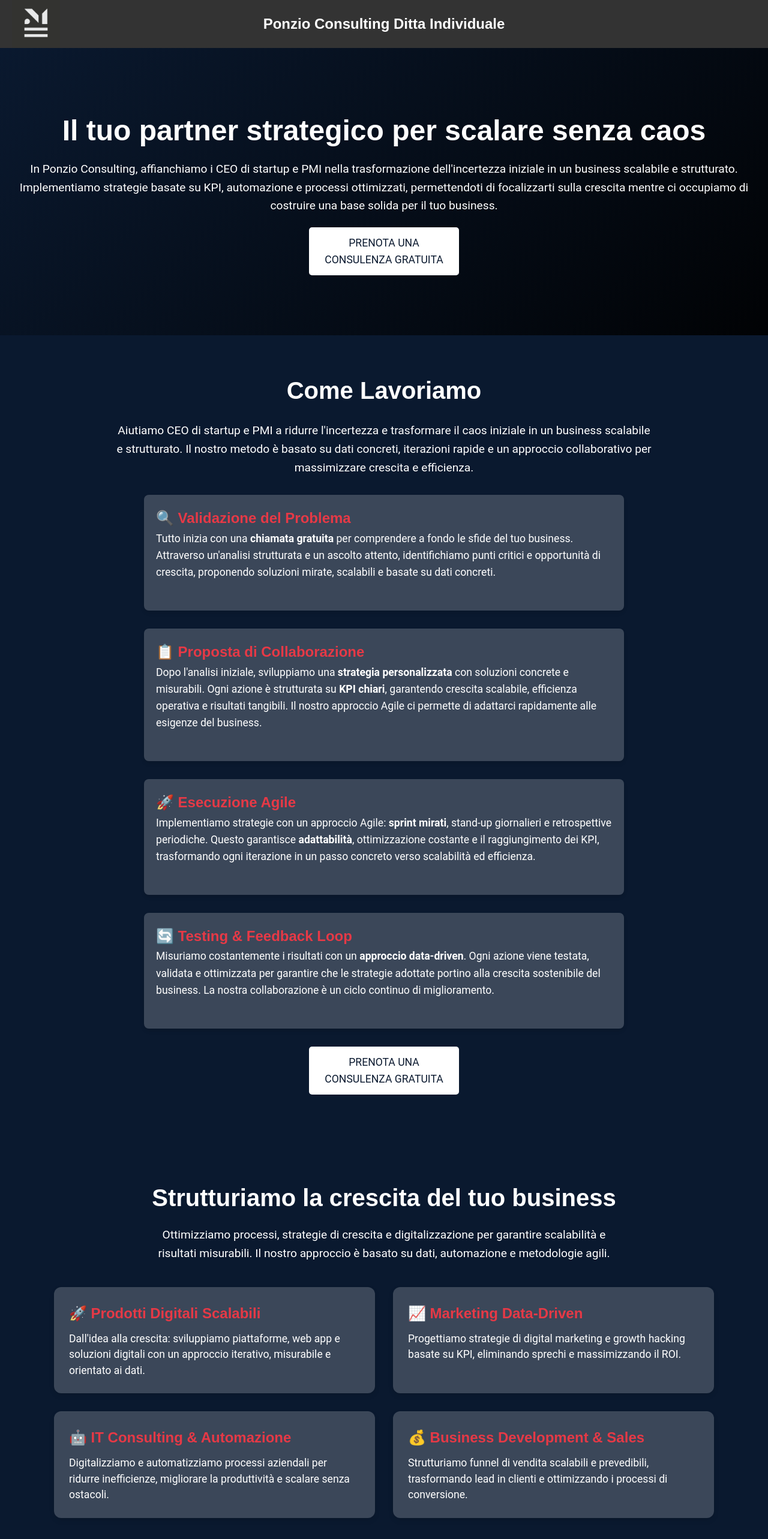
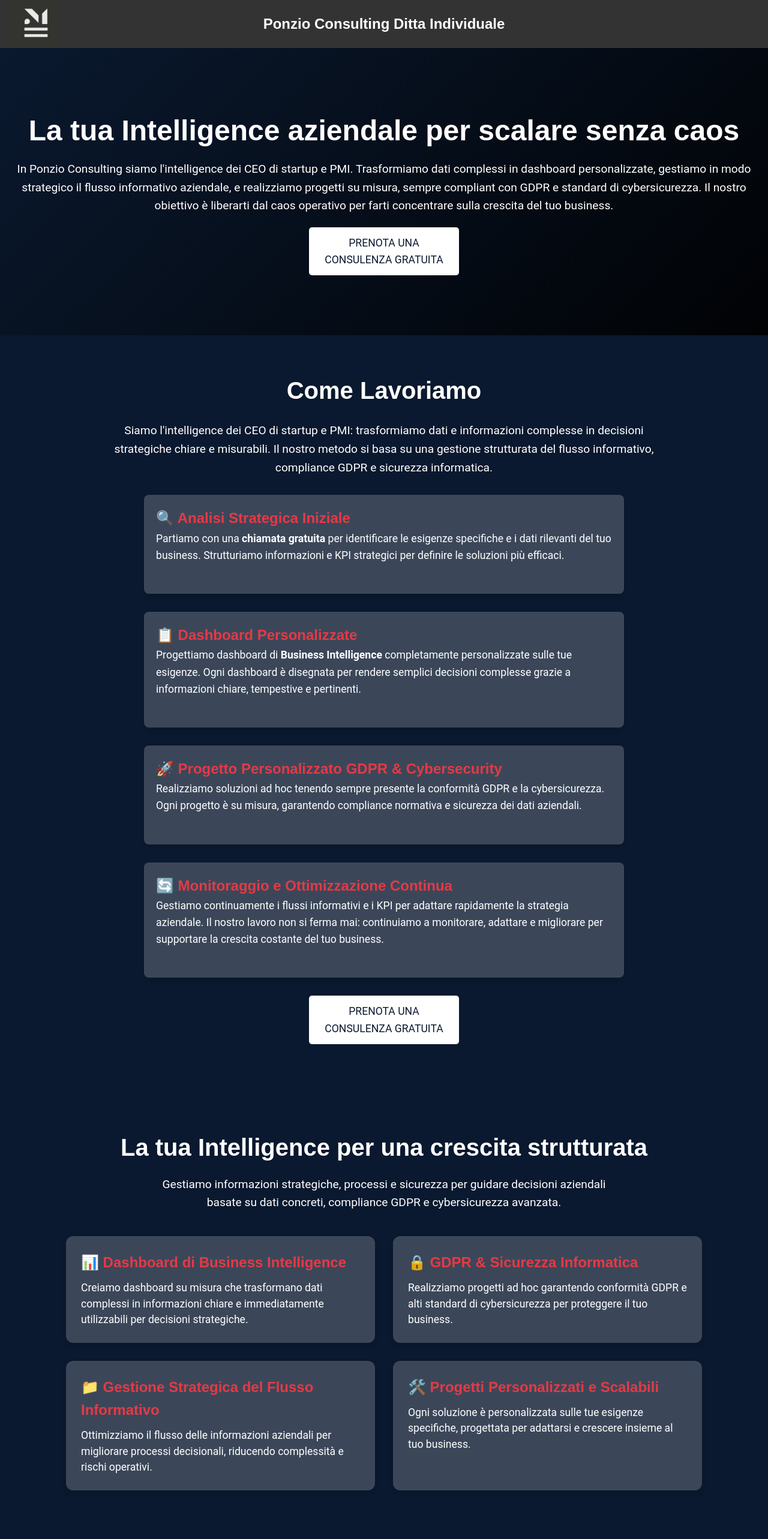
Before and after one commit to Ponzio-it/ponzio-consulting, a Next.js app: page / in a window 1280 px wide. Shown: the top 2566 px of the page at 60% size. Built offline with nearby package versions, Linux system fonts and the light colour scheme.

Commit message:
changing landing content

```diff
--- a/src/components/Hero.js
+++ b/src/components/Hero.js
@@ -5,12 +5,12 @@ export default function Hero() {
   return (
     <section className={styles.hero} aria-labelledby="hero-heading">
       <div className={styles.heroContent}>
-        <h1 id="hero-heading">Il tuo partner strategico per scalare senza caos</h1>
+        <h1 id="hero-heading">La tua Intelligence aziendale per scalare senza caos</h1>
         <p>
-          In Ponzio Consulting, affianchiamo i CEO di startup e PMI
-          nella trasformazione dell&apos;incertezza iniziale in un business scalabile e strutturato.
-          Implementiamo strategie basate su KPI, automazione e processi ottimizzati,
-          permettendoti di focalizzarti sulla crescita mentre ci occupiamo di costruire una base solida per il tuo business.
+          In Ponzio Consulting siamo l'intelligence dei CEO di startup e PMI.
+          Trasformiamo dati complessi in dashboard personalizzate, gestiamo in modo strategico il flusso informativo aziendale,
+          e realizziamo progetti su misura, sempre compliant con GDPR e standard di cybersicurezza.
+          Il nostro obiettivo è liberarti dal caos operativo per farti concentrare sulla crescita del tuo business.
         </p>
         {/* CTA Button and Profile Button Stacked */}
         <div className={styles.buttonGroup}>
--- a/src/components/OurWayOfWork.js
+++ b/src/components/OurWayOfWork.js
@@ -5,51 +5,46 @@ export default function OurWayOfWork() {
     <section id="our-way-of-work" className={styles.ourWayOfWork} aria-labelledby="our-way-heading">
       <h2 id="our-way-heading">Come Lavoriamo</h2>
       <p>
-        Aiutiamo CEO di startup e PMI a ridurre l&apos;incertezza e trasformare il caos iniziale in un business scalabile e strutturato.
-        Il nostro metodo è basato su dati concreti, iterazioni rapide e un approccio collaborativo per massimizzare crescita e efficienza.
+        Siamo l'intelligence dei CEO di startup e PMI: trasformiamo dati e informazioni complesse in decisioni strategiche chiare e misurabili.
+        Il nostro metodo si basa su una gestione strutturata del flusso informativo, compliance GDPR e sicurezza informatica.
       </p>
 
       <div className={styles.workProcess}>
         <div className={styles.processStep}>
-          <h3>🔍 Validazione del Problema</h3>
+          <h3>🔍 Analisi Strategica Iniziale</h3>
           <p>
-            Tutto inizia con una <strong>chiamata gratuita</strong> per comprendere a fondo le sfide del tuo business.
-            Attraverso un&apos;analisi strutturata e un ascolto attento, identifichiamo punti critici e opportunità di crescita,
-            proponendo soluzioni mirate, scalabili e basate su dati concreti.
+            Partiamo con una <strong>chiamata gratuita</strong> per identificare le esigenze specifiche e i dati rilevanti del tuo business.
+            Strutturiamo informazioni e KPI strategici per definire le soluzioni più efficaci.
           </p>
         </div>
 
         <div className={styles.processStep}>
-          <h3>📋 Proposta di Collaborazione</h3>
+          <h3>📋 Dashboard Personalizzate</h3>
           <p>
-            Dopo l&apos;analisi iniziale, sviluppiamo una <strong>strategia personalizzata</strong> con soluzioni concrete e misurabili.
-            Ogni azione è strutturata su <strong>KPI chiari</strong>, garantendo crescita scalabile, efficienza operativa e risultati tangibili.
-            Il nostro approccio Agile ci permette di adattarci rapidamente alle esigenze del business.
+            Progettiamo dashboard di <strong>Business Intelligence</strong> completamente personalizzate sulle tue esigenze.
+            Ogni dashboard è disegnata per rendere semplici decisioni complesse grazie a informazioni chiare, tempestive e pertinenti.
           </p>
         </div>
 
         <div className={styles.processStep}>
-          <h3>🚀 Esecuzione Agile</h3>
+          <h3>🚀 Progetto Personalizzato GDPR & Cybersecurity</h3>
           <p>
-            Implementiamo strategie con un approccio Agile: <strong>sprint mirati</strong>, stand-up giornalieri e retrospettive periodiche.
-            Questo garantisce <strong>adattabilità</strong>, ottimizzazione costante e il raggiungimento dei KPI, trasformando ogni iterazione
-            in un passo concreto verso scalabilità ed efficienza.
+            Realizziamo soluzioni ad hoc tenendo sempre presente la conformità GDPR e la cybersicurezza.
+            Ogni progetto è su misura, garantendo compliance normativa e sicurezza dei dati aziendali.
           </p>
         </div>
 
         <div className={styles.processStep}>
-          <h3>🔄 Testing & Feedback Loop</h3>
+          <h3>🔄 Monitoraggio e Ottimizzazione Continua</h3>
           <p>
-            Misuriamo costantemente i risultati con un <strong>approccio data-driven</strong>.
-            Ogni azione viene testata, validata e ottimizzata per garantire che le strategie adottate portino
-            alla crescita sostenibile del business. La nostra collaborazione è un ciclo continuo di miglioramento.
+            Gestiamo continuamente i flussi informativi e i KPI per adattare rapidamente la strategia aziendale.
+            Il nostro lavoro non si ferma mai: continuiamo a monitorare, adattare e migliorare per supportare la crescita costante del tuo business.
           </p>
         </div>
 
         <div className={styles.buttonGroup}>
           <a href="#contact" className={styles.ctaButton}>Prenota una Consulenza Gratuita</a>
         </div>
-
       </div>
     </section>
   );
--- a/src/components/Services.js
+++ b/src/components/Services.js
@@ -4,40 +4,37 @@ export default function Services() {
   return (
     <section className={styles.services} aria-labelledby="services-heading">
       <div className={styles.servicesContainer}>
-        <h2 id="services-heading">Strutturiamo la crescita del tuo business</h2>
+        <h2 id="services-heading">La tua Intelligence per una crescita strutturata</h2>
         <p className={styles.servicesDescription}>
-          Ottimizziamo processi, strategie di crescita e digitalizzazione per garantire scalabilità e risultati misurabili.
-          Il nostro approccio è basato su dati, automazione e metodologie agili.
+          Gestiamo informazioni strategiche, processi e sicurezza per guidare decisioni aziendali basate su dati concreti, compliance GDPR e cybersicurezza avanzata.
         </p>
 
         <div className={styles.serviceGrid}>
           <div className={styles.serviceCard}>
-            <h3>🚀 Prodotti Digitali Scalabili</h3>
+            <h3>📊 Dashboard di Business Intelligence</h3>
             <p>
-              Dall&apos;idea alla crescita: sviluppiamo piattaforme, web app e soluzioni digitali con un approccio iterativo,
-              misurabile e orientato ai dati.
+              Creiamo dashboard su misura che trasformano dati complessi in informazioni chiare e immediatamente utilizzabili per decisioni strategiche.
             </p>
           </div>
 
           <div className={styles.serviceCard}>
-            <h3>📈 Marketing Data-Driven</h3>
+            <h3>🔒 GDPR & Sicurezza Informatica</h3>
             <p>
-              Progettiamo strategie di digital marketing e growth hacking basate su KPI, eliminando sprechi e massimizzando il ROI.
+              Realizziamo progetti ad hoc garantendo conformità GDPR e alti standard di cybersicurezza per proteggere il tuo business.
             </p>
           </div>
 
           <div className={styles.serviceCard}>
-            <h3>🤖 IT Consulting & Automazione</h3>
+            <h3>📁 Gestione Strategica del Flusso Informativo</h3>
             <p>
-              Digitalizziamo e automatizziamo processi aziendali per ridurre inefficienze, migliorare la produttività
-              e scalare senza ostacoli.
+              Ottimizziamo il flusso delle informazioni aziendali per migliorare processi decisionali, riducendo complessità e rischi operativi.
             </p>
           </div>
 
           <div className={styles.serviceCard}>
-            <h3>💰 Business Development & Sales</h3>
+            <h3>🛠️ Progetti Personalizzati e Scalabili</h3>
             <p>
-              Strutturiamo funnel di vendita scalabili e prevedibili, trasformando lead in clienti e ottimizzando i processi di conversione.
+              Ogni soluzione è personalizzata sulle tue esigenze specifiche, progettata per adattarsi e crescere insieme al tuo business.
             </p>
           </div>
         </div>
--- a/src/styles/Home.module.css
+++ b/src/styles/Home.module.css
@@ -109,12 +109,11 @@
 }
 
 /* Services Section */
-.services {
+.servicesContainer {
     padding: 80px 20px;
     text-align: center;
-}
 
-.servicesContainer {
+
     max-width: 1100px;
     margin: 0 auto;
 }
```
